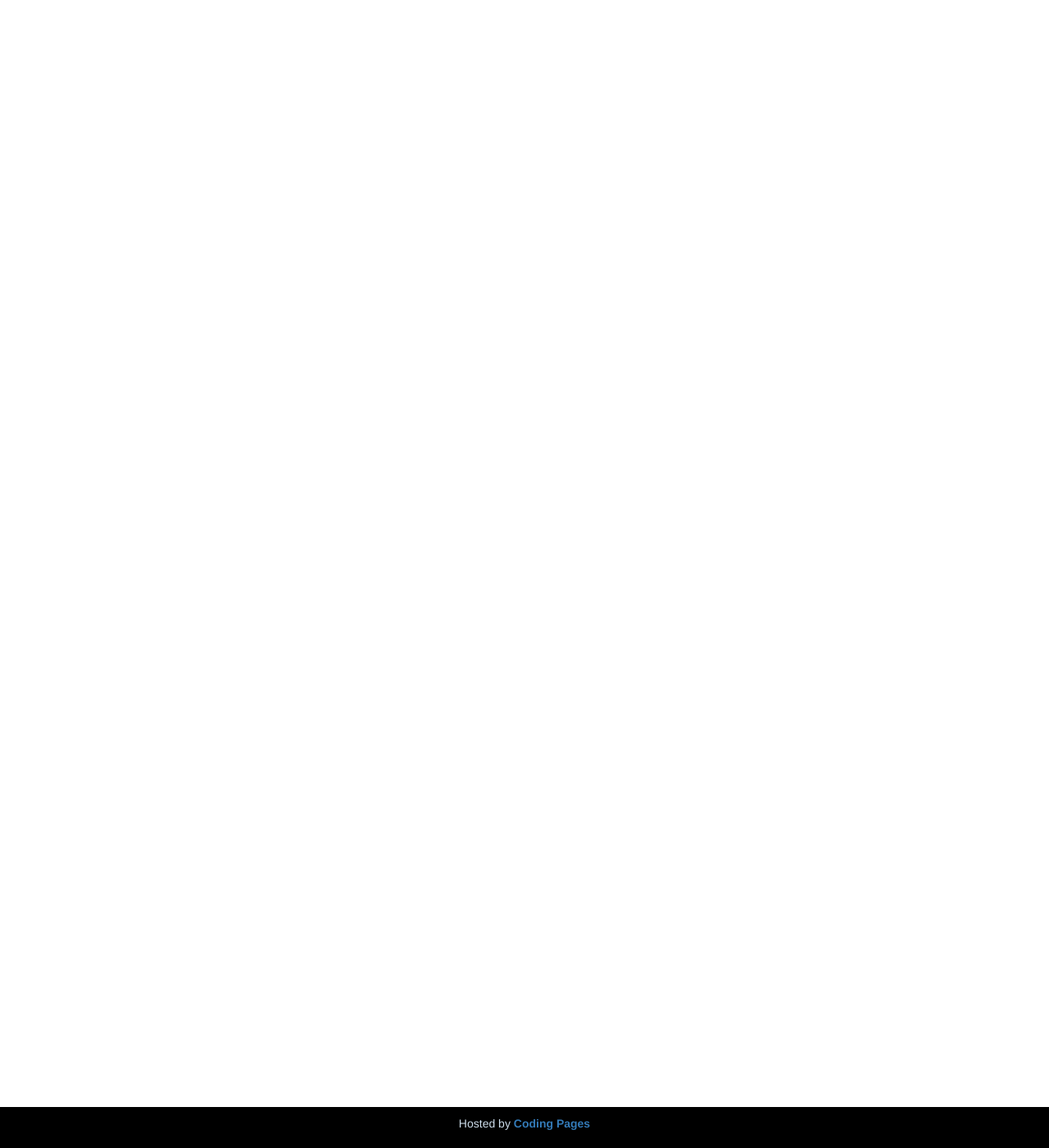
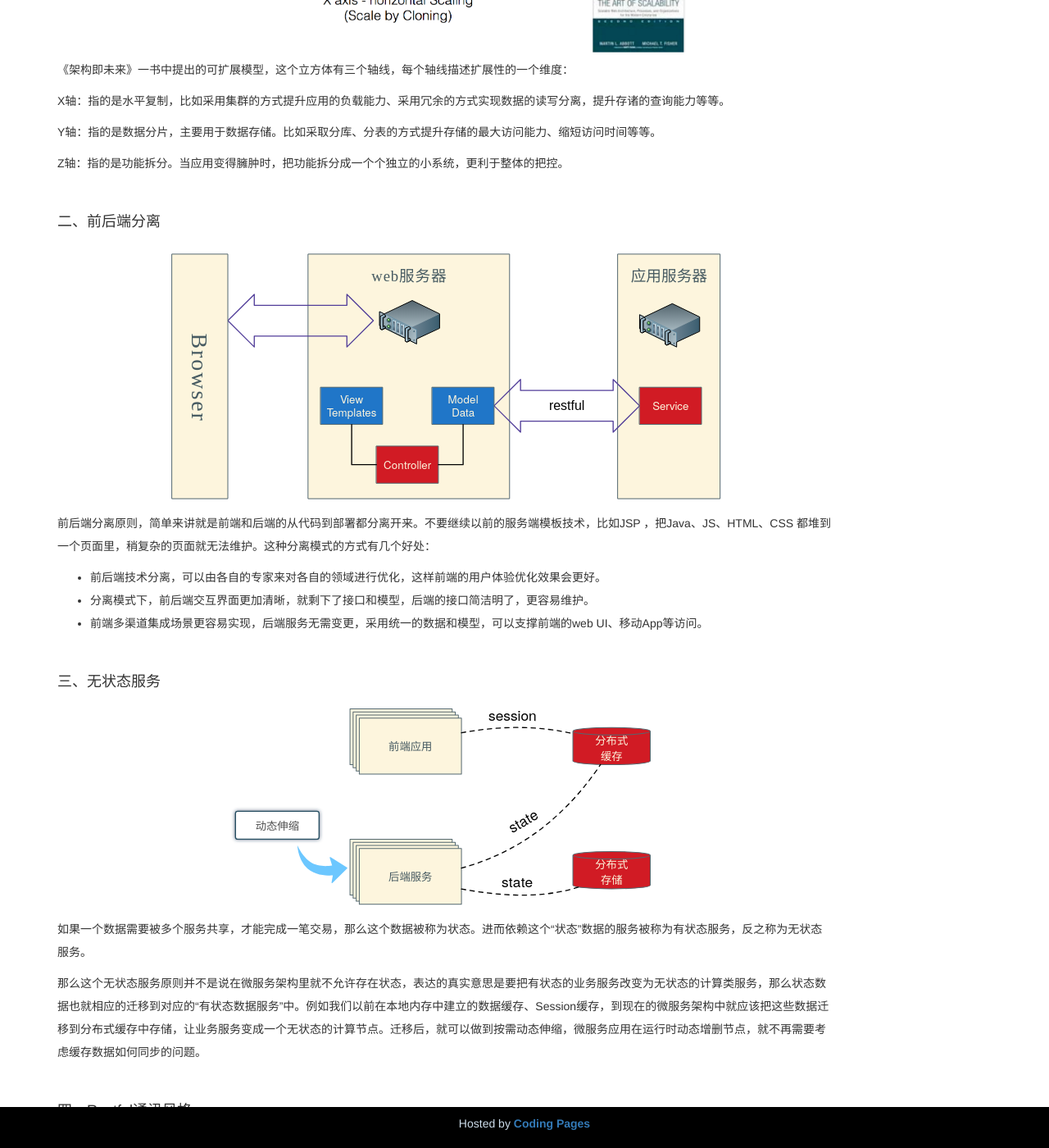
Before and after one commit to OuYangLiang/ouyangliang.github.io, a Jekyll site: the page built from _posts/2018-07-01-架构设计原则.markdown, in a window 1280 px wide and 1400 px high, scrolled down 5011 px. Shown: the whole window at 82% size. Built offline with Jekyll 4.4.1, drawn with Linux system fonts in a browser that asks for light colours; some of the changed text lies outside the part shown.

Commit message:
微服务设计原则

```diff
--- a/_posts/2018-07-01-架构设计原则.markdown
+++ b/_posts/2018-07-01-架构设计原则.markdown
@@ -101,3 +101,51 @@ description: 架构设计原则
 理解：应该面向接口编程，不应该面向实现类编程。面向实现类编程，相当于就是论事，那是正向依赖（正常人思维）；面向接口编程，相当于通过事物表象来看本质，那是反向依赖，即依赖倒置（程序员思维）。
 
 例如一个web应用内，Controller是上层模块，Service是接口抽象，ServiceImpl是低层实现。Controller依赖Service来完成业务逻辑时，而ServiceImpl需要实现Service，Controller和ServiceImpl都依赖Service，即高层和低层实现都依赖抽象；高层模块不应该依赖于低层实现，即我们不应该在Controller层直接通过ServiceImpl来处理业务逻辑。
+
+<br/>
+
+### 微服务的4个设计原则
+
+---
+
+#### 一、AKF扩展立方体（Scalability Cube）
+
+<center><img src="{{site.baseurl}}/pic/design-principle/7.png" width="600px;"/></center>
+
+《架构即未来》一书中提出的可扩展模型，这个立方体有三个轴线，每个轴线描述扩展性的一个维度：
+
+X轴：指的是水平复制，比如采用集群的方式提升应用的负载能力、采用冗余的方式实现数据的读写分离，提升存诸的查询能力等等。
+
+Y轴：指的是数据分片，主要用于数据存储。比如采取分库、分表的方式提升存储的最大访问能力、缩短访问时间等等。
+
+Z轴：指的是功能拆分。当应用变得臃肿时，把功能拆分成一个个独立的小系统，更利于整体的把控。
+
+<br/>
+
+#### 二、前后端分离
+
+<center><img src="{{site.baseurl}}/pic/design-principle/8.svg"/></center>
+
+前后端分离原则，简单来讲就是前端和后端的从代码到部署都分离开来。不要继续以前的服务端模板技术，比如JSP ，把Java、JS、HTML、CSS 都堆到一个页面里，稍复杂的页面就无法维护。这种分离模式的方式有几个好处：
+
+* 前后端技术分离，可以由各自的专家来对各自的领域进行优化，这样前端的用户体验优化效果会更好。
+* 分离模式下，前后端交互界面更加清晰，就剩下了接口和模型，后端的接口简洁明了，更容易维护。
+* 前端多渠道集成场景更容易实现，后端服务无需变更，采用统一的数据和模型，可以支撑前端的web UI、移动App等访问。
+
+<br/>
+
+#### 三、无状态服务
+
+<center><img src="{{site.baseurl}}/pic/design-principle/9.svg"/></center>
+
+如果一个数据需要被多个服务共享，才能完成一笔交易，那么这个数据被称为状态。进而依赖这个“状态”数据的服务被称为有状态服务，反之称为无状态服务。
+
+那么这个无状态服务原则并不是说在微服务架构里就不允许存在状态，表达的真实意思是要把有状态的业务服务改变为无状态的计算类服务，那么状态数据也就相应的迁移到对应的“有状态数据服务”中。例如我们以前在本地内存中建立的数据缓存、Session缓存，到现在的微服务架构中就应该把这些数据迁移到分布式缓存中存储，让业务服务变成一个无状态的计算节点。迁移后，就可以做到按需动态伸缩，微服务应用在运行时动态增删节点，就不再需要考虑缓存数据如何同步的问题。
+
+<br/>
+
+#### 四、Restful通讯风格
+
+<center><img src="{{site.baseurl}}/pic/design-principle/10.svg"/></center>
+
+无状态协议HTTP，具备先天优势，扩展能力很强。例如需要安全加密是，有现成的成熟方案HTTPS可用。JSON报文序列化，轻量简单，人与机器均可读，学习成本低，搜索引擎友好。语言无关，各大热门语言都提供成熟的Restful API框架，相对其他的一些RPC框架生态更完善。
```
Also changed, not shown: pic/design-principle/10.svg (added), pic/design-principle/7.png (added), pic/design-principle/8.svg (added), pic/design-principle/9.svg (added), 1 other file.
